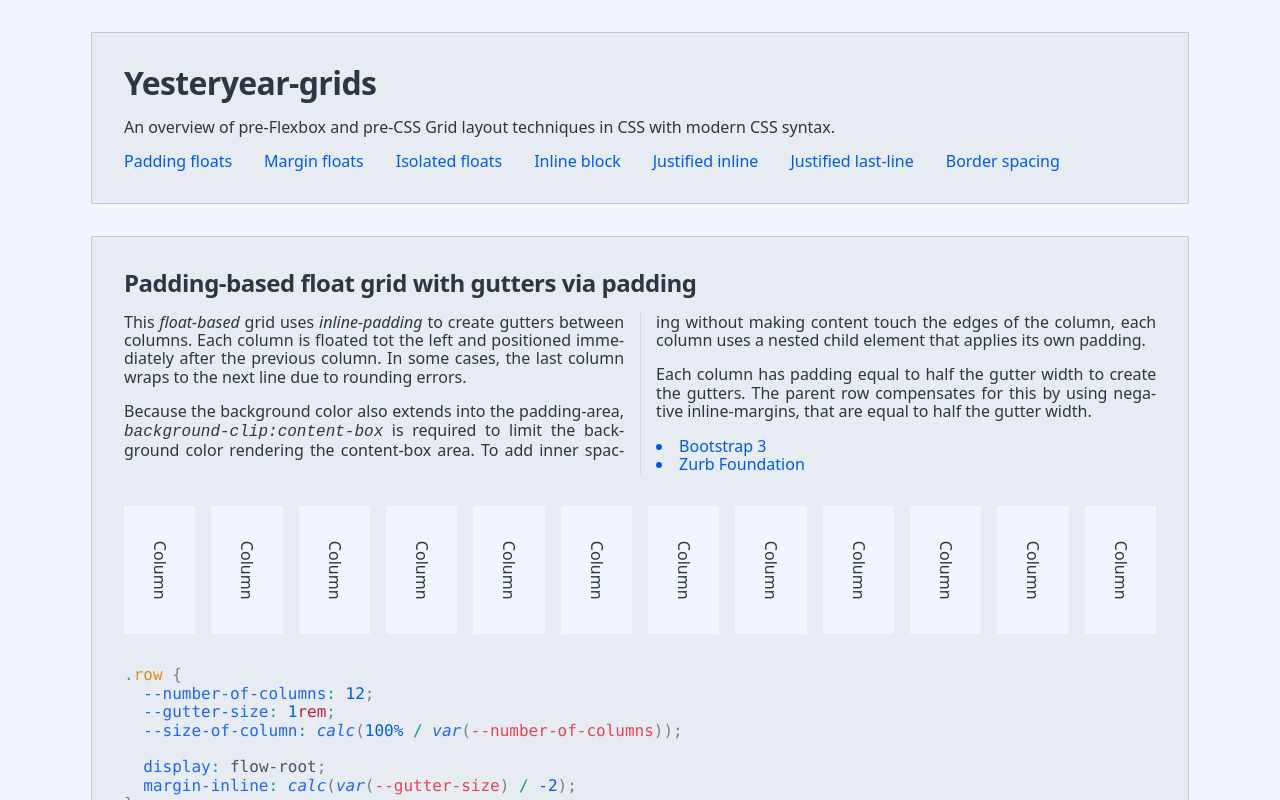
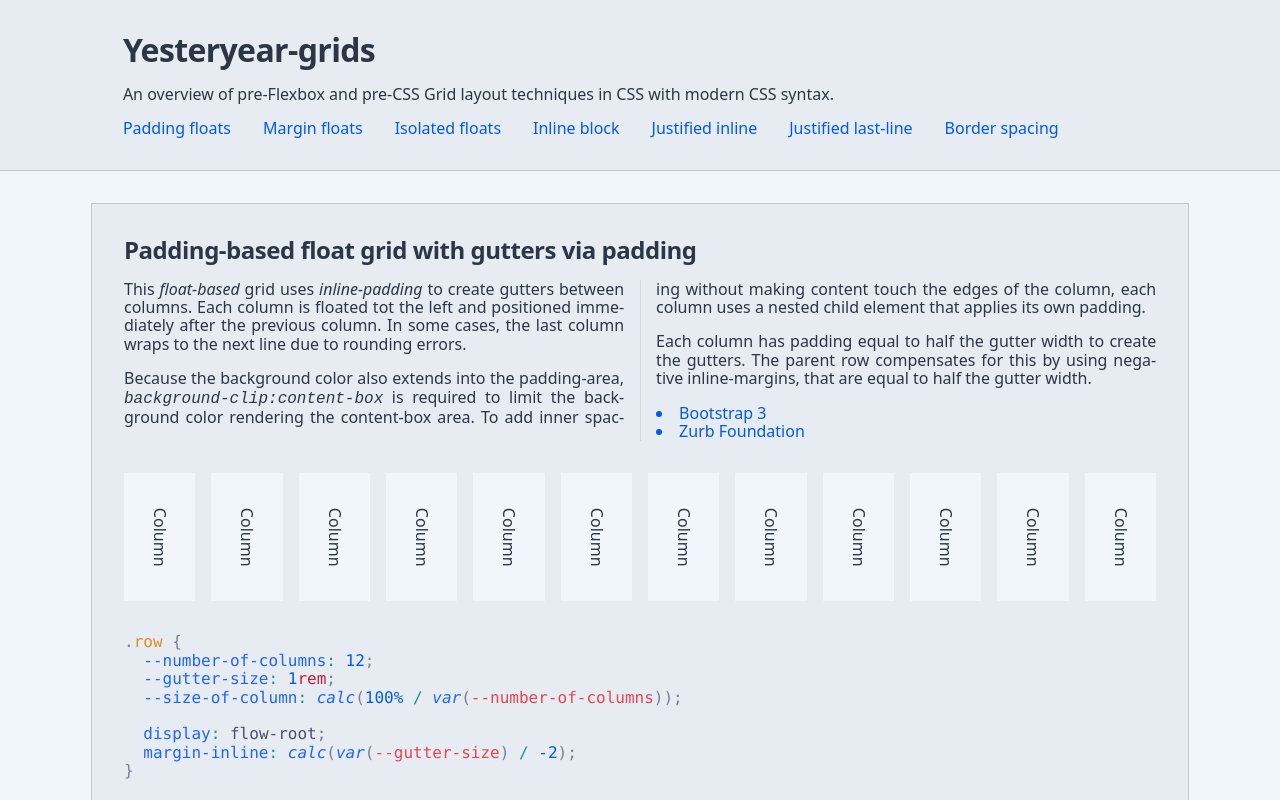
Before and after one commit to maurer2/yesteryear-grids, a SvelteKit app: page / in a window 1280 px wide. Shown: the top 800 px of the page. Built offline with nearby package versions, Linux system fonts and the light colour scheme.

Commit message:
Added full bleed header

```diff
--- a/src/app.css
+++ b/src/app.css
@@ -40,9 +40,7 @@
     }
   }
 
-  body {
-    padding-block: 2rem;
-  }
+  body {}
 
   h1,
   h2,
@@ -195,6 +193,27 @@
   .grid {
     margin-block: 1rem;
   }
+
+  .grid-container {
+    display: grid;
+    grid-template-columns:
+      [full-bleed-start left-space-start] 1fr
+      [left-space-end content-start] min(100%, 120ch)
+      [content-end right-space-start] 1fr
+      [right-space-end full-bleed-end];
+  }
+
+  .grid-container-row-full-bleed {
+    display: grid;
+    grid-template-columns: subgrid;
+    grid-column: full-bleed;
+  }
+
+  .grid-container-row {
+    grid-column: content;
+    padding-inline: 2rem;
+  }
+
 }
 
 @keyframes powerpoint {
--- a/src/lib/components/IntroPanel/IntroPanel.svelte
+++ b/src/lib/components/IntroPanel/IntroPanel.svelte
@@ -6,7 +6,7 @@
   let { sections }: IntroPanelProps = $props();
 </script>
 
-<div class="card">
+<div class="intro-panel">
   <h1 class="section-headline">Yester&shy;year-grids</h1>
 
   <div class="description">
@@ -28,6 +28,13 @@
 
 <style>
   @layer components {
+    .intro-panel {
+      display: flex;
+      padding-block: 2rem;
+      flex-direction: column;
+      gap: 1rem;
+    }
+
     .description {
       display: flex;
       flex-direction: column;
--- a/src/routes/+page.svelte
+++ b/src/routes/+page.svelte
@@ -81,9 +81,11 @@
   //$inspect(cssFilesWithSyntaxHighlighting);
 </script>
 
-<header class="header">
-  <div class="panel">
-    <IntroPanel {sections} />
+<header class="masthead grid-container">
+  <div class="masthead-row grid-container-row-full-bleed">
+    <div class="grid-container-row">
+      <IntroPanel {sections} />
+    </div>
   </div>
 </header>
 <main
@@ -106,16 +108,20 @@
 
 <style>
   @layer components {
-    .header {
+    .masthead {
       position: sticky;
       inset-block-start: 0;
-      padding-block-end: 2rem;
       z-index: 10;
-      background: var(--bg);
+    }
+
+    .masthead-row {
+      background: var(--bg-soft);
+      border-block-end: 1px solid var(--border);
     }
 
     .main {
       display: flex;
+      margin-block: 2rem;
       flex-direction: column;
       gap: 2rem;
     }
```
